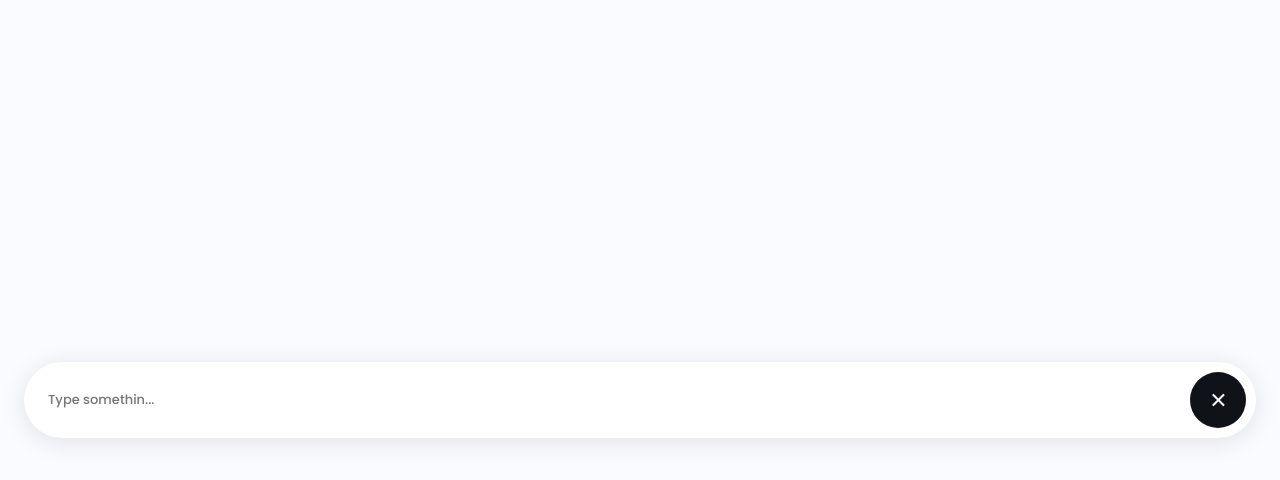
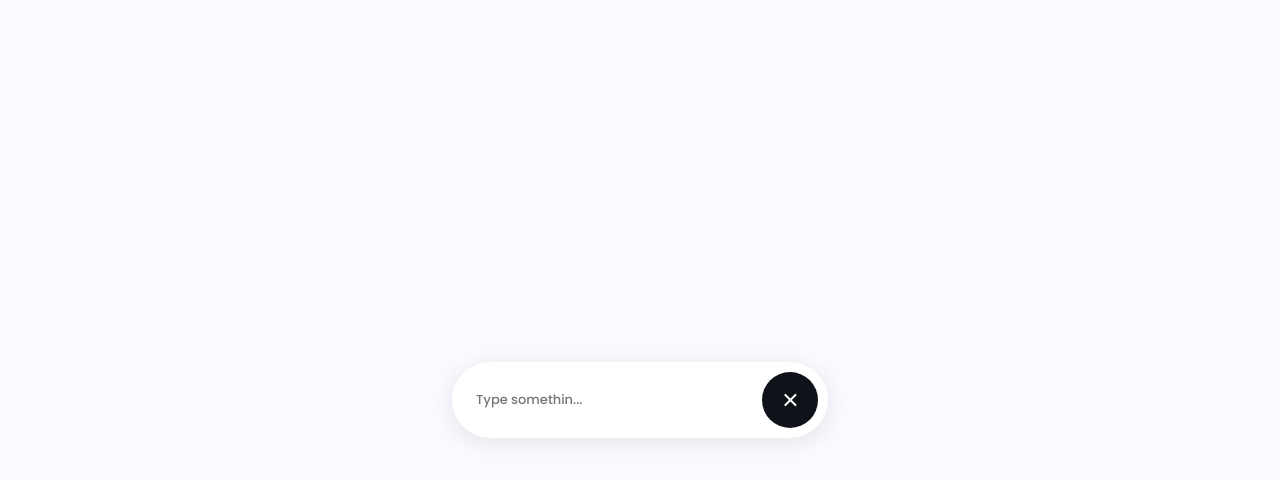
Before and after one commit to SamariddinNorboyev/Search-Bar, a plain HTML site: page index.html in a window 1280 px wide. Both pictures are taken after a click on the element 640 px from the left and 400 px from the top of the page. Drawn offline with nearby package versions, Linux system fonts and the light colour scheme.

Commit message:
Add files via upload

```diff
--- a/style.css
+++ b/style.css
@@ -80,7 +80,7 @@ body{
     opacity: 0;
 }
 .show{
-    width: 100%!important;
+    width: 376px!important;
 }
 .show .search__input{
     opacity: 1;
```
